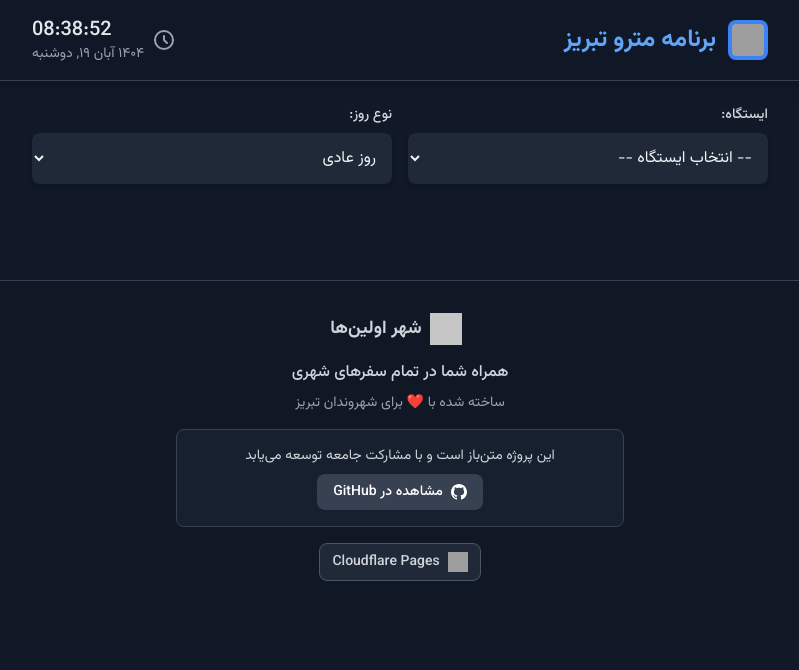
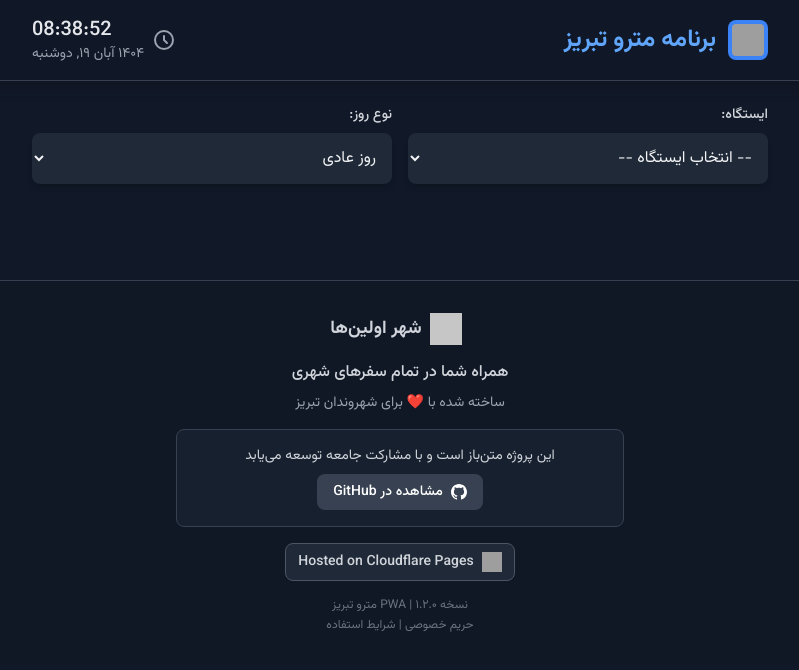
Before and after one commit to pourjanali/TimeMetro, a plain HTML site: page index.html in a window 1280 px wide. Shown: the whole page, without its empty margins (240-1039 px from the left). Drawn offline with nearby package versions, Linux system fonts and the light colour scheme; grey boxes are pictures that could not be loaded.

Commit message:
Update index.html
bug fix in index for broken links.

```diff
--- a/index.html
+++ b/index.html
@@ -240,13 +240,28 @@
                 مشاهده در GitHub
             </a>
         </div>
+
         <!-- Hosting Badge -->
-        <div class="flex justify-center items-center mb-6">
+        <div class="flex justify-center items-center mb-4">
             <a href="https://pages.cloudflare.com/" target="_blank" rel="noopener noreferrer"
                 class="flex items-center gap-2 bg-gray-800 hover:bg-gray-700 rounded-lg px-3 py-2 transition-colors duration-200 border border-gray-600">
                 <img src="https://pages.cloudflare.com/resources/logo/logo.svg" alt="Cloudflare Pages" class="h-5 w-5">
-                <span class="text-gray-300 text-sm font-medium">Cloudflare Pages</span>
+                <span class="text-gray-300 text-sm font-medium">Hosted on Cloudflare Pages</span>
             </a>
+        </div>
+
+        <!-- Additional Info -->
+        <div class="text-xs text-gray-500 space-y-1">
+            <p>نسخه ۱.۲.۰ | PWA مترو تبریز</p>
+            <p>
+                <a href="https://timemetro.ir/privacy" class="hover:text-blue-400 transition-colors duration-200">
+                    حریم خصوصی
+                </a>
+                |
+                <a href="https://timemetro.ir/terms" class="hover:text-blue-400 transition-colors duration-200">
+                    شرایط استفاده
+                </a>
+            </p>
         </div>
     </footer>
 
```
